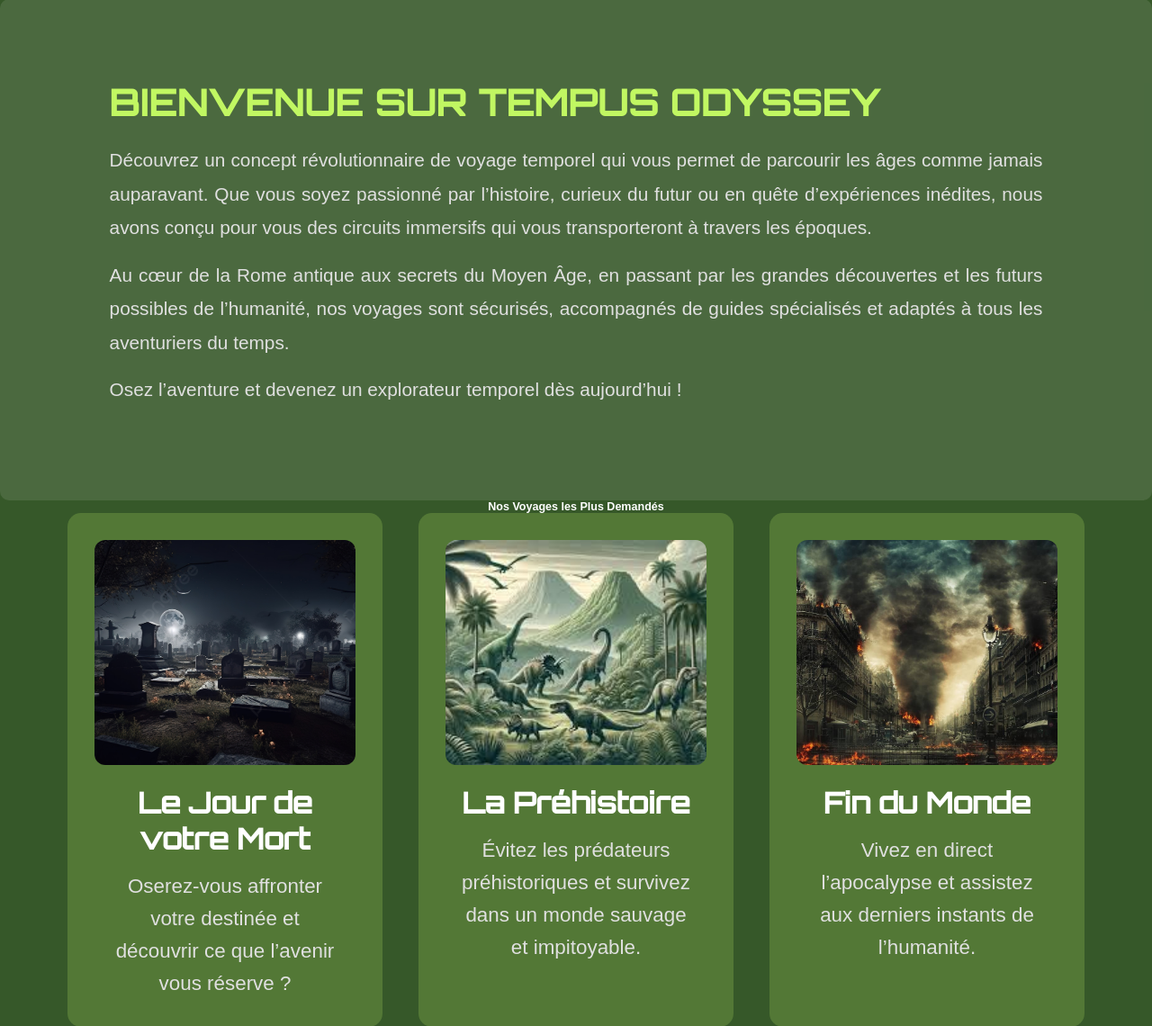
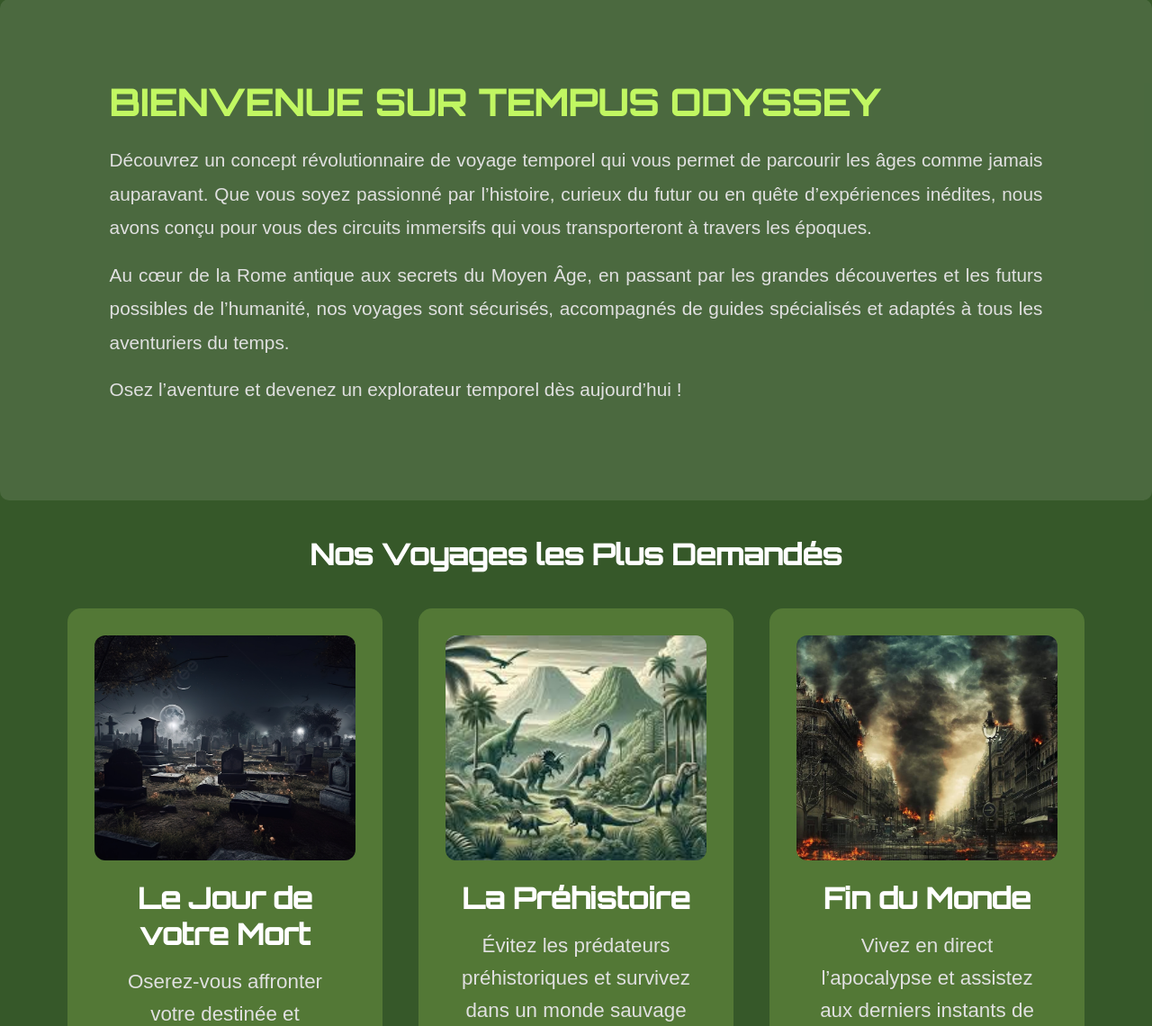
Before and after one commit to Elcroko/Projet-S4, a PHP site: page / in a window 1280 px wide. Shown: the part 925-2065 px from the top of the page at 90% size. Run offline with PHP 8.4, Linux system fonts and the light colour scheme.

Commit message:
Update styles.css

```diff
--- a/projet/css/styles.css
+++ b/projet/css/styles.css
@@ -189,6 +189,16 @@ nav ul li a:hover {
 /* Circuits */
 /* ============================== */
 
+.featured h3 {
+    font-size: 2rem;
+    font-weight: bold;
+    color: white;
+    font-family: 'Orbitron', sans-serif;
+    margin-bottom: 40px;
+    margin-top: 40px;
+}
+
+
 .circuits-container {
     display: flex;
     justify-content: center;
```
